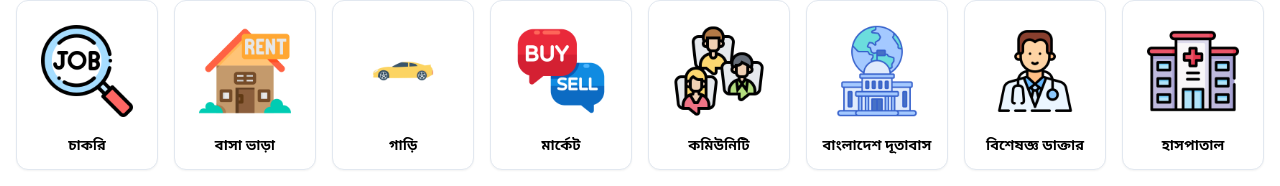
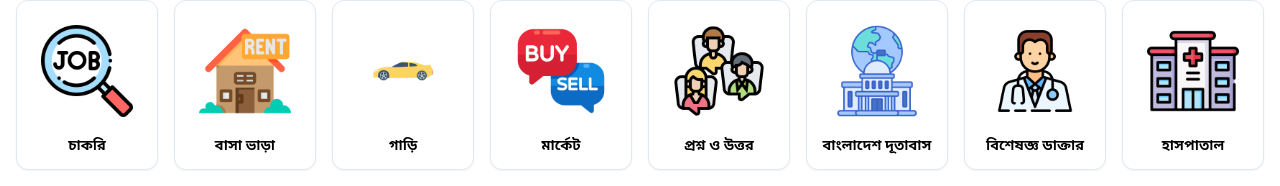
Before and after one commit to Mehedi259/Oman-sheba-website, a Next.js app in the folder apps/web/: page / in a window 1280 px wide. Shown: the part 593-779 px from the top of the page. Built offline with nearby package versions, Linux system fonts and the light colour scheme; no server answers.

Commit message:
style: rename community label to proshno o uttor

```diff
--- a/apps/web/src/components/home/category-grid.tsx
+++ b/apps/web/src/components/home/category-grid.tsx
@@ -9,7 +9,7 @@ const categories = [
   { nameBn: 'বাসা ভাড়া', href: '/properties', image: '/images/categories/properties.png', color: 'bg-gradient-to-br from-emerald-50 to-green-100' },
   { nameBn: 'গাড়ি', href: '/vehicles', image: '/images/categories/vehicles.png', color: 'bg-gradient-to-br from-purple-50 to-violet-100' },
   { nameBn: 'মার্কেট', href: '/classifieds', image: '/images/categories/classifieds.png', color: 'bg-gradient-to-br from-orange-50 to-amber-100' },
-  { nameBn: 'কমিউনিটি', href: '/community', image: '/images/categories/community.png', color: 'bg-gradient-to-br from-indigo-50 to-blue-100' },
+  { nameBn: 'প্রশ্ন ও উত্তর', href: '/community', image: '/images/categories/community.png', color: 'bg-gradient-to-br from-indigo-50 to-blue-100' },
   { nameBn: 'বাংলাদেশ দূতাবাস', href: '/services/embassy', image: '/images/categories/embassy.png', color: 'bg-gradient-to-br from-slate-50 to-gray-100' },
   { nameBn: 'বিশেষজ্ঞ ডাক্তার', href: '/services/doctors', image: '/images/categories/doctors.png', color: 'bg-gradient-to-br from-red-50 to-pink-100' },
   { nameBn: 'হাসপাতাল', href: '/services/hospitals', image: '/images/categories/hospitals.png', color: 'bg-gradient-to-br from-rose-50 to-red-100' },
```
